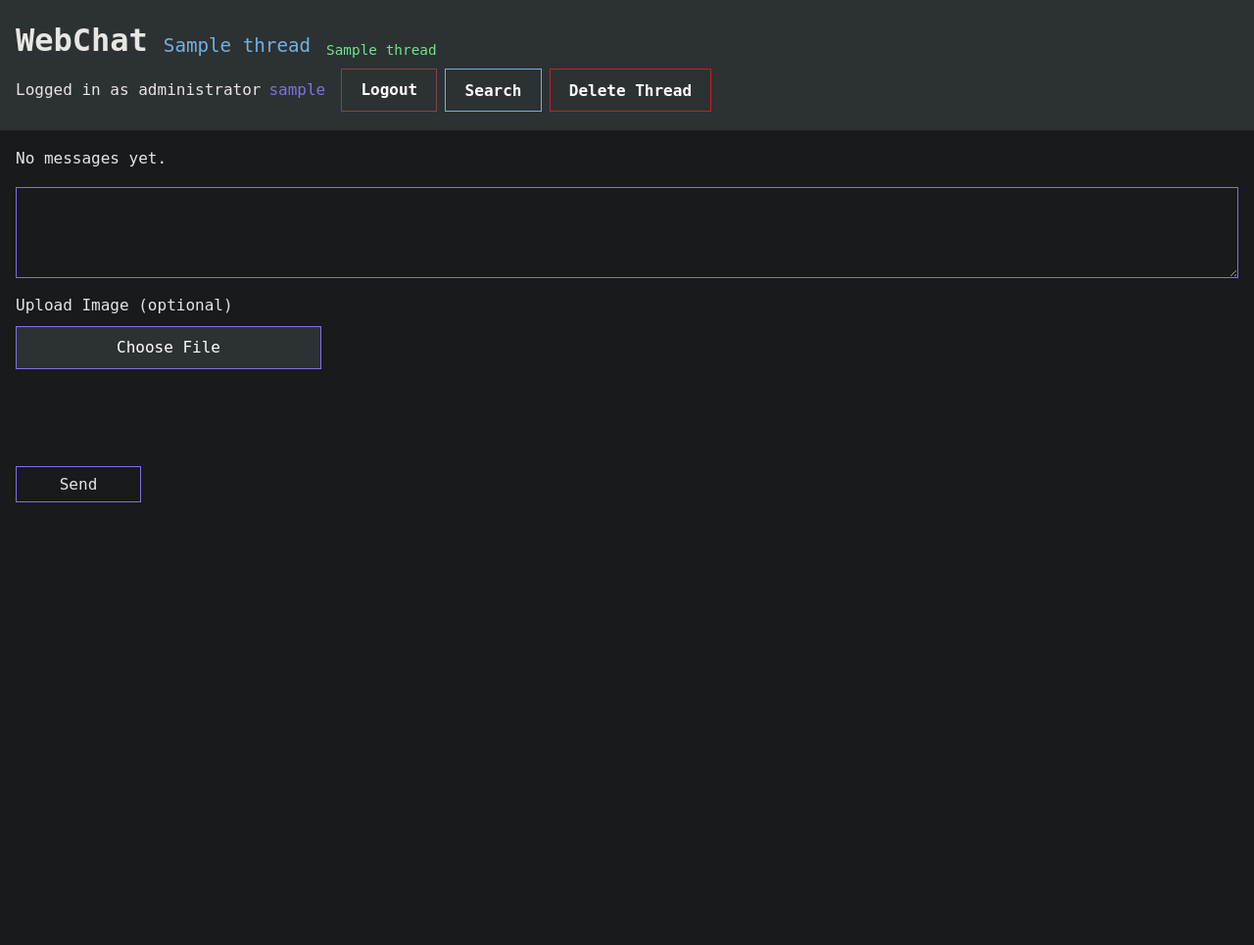
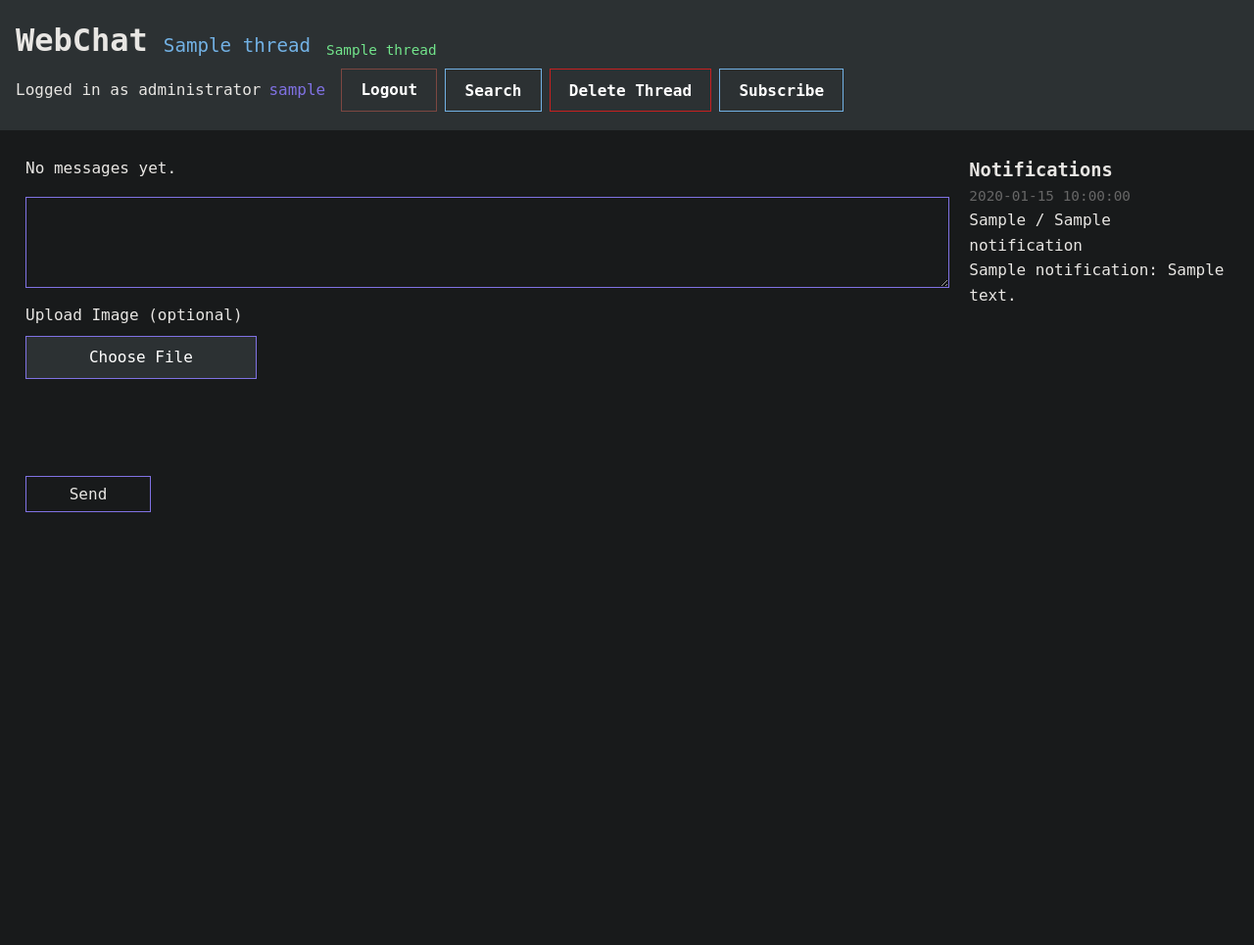
Before and after one commit to Roar1ngDuck/webchat, a Flask app: template app/templates/thread.html in a window 1280 px wide. Shown: the whole page at 98% size. Before the commit the page ends 513 px from the top, so only its background shows below. Run offline with Flask 3, Linux system fonts and the light colour scheme; the visitor is signed in with stand-in values (Sample User, id 1); the template is opened without the code that fills it: most values are stand-ins (such as "Sample title", 1, 10 or a date in 2020); some libraries are stand-ins or nearby versions.

Commit message:
Add thread subscription

```diff
--- a/app/static/styles.css
+++ b/app/static/styles.css
@@ -514,3 +514,50 @@ main {
     position: absolute;
     z-index: -1;
 }
+
+main {
+    display: flex;
+    justify-content: space-between;
+}
+
+.content-container {
+    width: 85%;
+    padding: 10px;
+}
+
+.notifications-container {
+    width: 25%;
+    padding: 10px;
+    box-sizing: border-box;
+    height: 100vh;
+    overflow-y: auto;
+}
+
+.notifications-container h3 {
+    margin-top: 0;
+}
+
+.notifications-container ul {
+    list-style-type: none;
+    padding: 0;
+    margin: 0;
+}
+
+.notifications-container li {
+    margin-bottom: 10px;
+}
+
+.notifications-container li span {
+    display: block;
+    font-size: 0.9em;
+    color: #666;
+}
+
+.notifications-container a {
+    text-decoration: none;
+    color: #e8e6e3;
+}
+
+.notifications-container a:hover {
+    color: #777776;
+}
--- a/app/templates/base.html
+++ b/app/templates/base.html
@@ -71,7 +71,26 @@
         {% endif %}
     {% endwith %}
     <main>
-        {% block content %}{% endblock %}
+        <div class="content-container">
+            {% block content %}{% endblock %}
+        </div>
+        {% if "user_id" in session %}
+        <aside class="notifications-container">
+            <h3>Notifications</h3>
+            <ul>
+                {% for notification in notifications %}
+                    <li>
+                        <span>{{ notification.sent_time_ago }}</span>
+                        <a href="{{ url_for('chat.view_thread', thread_id=notification.thread_id) }}">
+                            {{ notification.area_topic }} / {{ notification.thread_title }}
+                            <br>
+                            {{ notification.sender_name }}: {{ notification.message }}
+                        </a>
+                    </li>
+                {% endfor %}
+            </ul>
+        </aside>
+        {% endif %}
     </main>
 </body>
 </html>
--- a/app/templates/thread.html
+++ b/app/templates/thread.html
@@ -10,6 +10,16 @@
 {% if session['user_id'] == thread.owner_id or is_admin %}
 <button id="deleteThreadBtn" class="modern-button red-border">Delete Thread</button>
 {% endif %}
+<form id="subscriptionForm" action="{{ url_for('chat.toggle_subscription', thread_id=thread.id) }}" method="post" style="display: none;">
+    <input type="hidden" name="csrf_token" value="{{ csrf_token }}"/>
+</form>
+<button id="subscriptionButton" class="modern-button">
+    {% if is_subscribed %}
+        Unsubscribe
+    {% else %}
+        Subscribe
+    {% endif %}
+</button>
 {% endblock %}
 
 {% block content %}
@@ -153,4 +163,12 @@
         editMessageModal.style.display = "none";
     }
 </script>
+<script>
+    document.addEventListener('DOMContentLoaded', function() {
+        const subscriptionButton = document.getElementById('subscriptionButton');
+        subscriptionButton.addEventListener('click', function() {
+            document.getElementById('subscriptionForm').submit();
+        });
+    });
+</script>
 {% endblock %}
```
Also changed, not shown: app/chat/views.py (+87 -10 lines), app/utils/db.py (+24 -4 lines), app/utils/helpers.py (+34 -0 lines).
